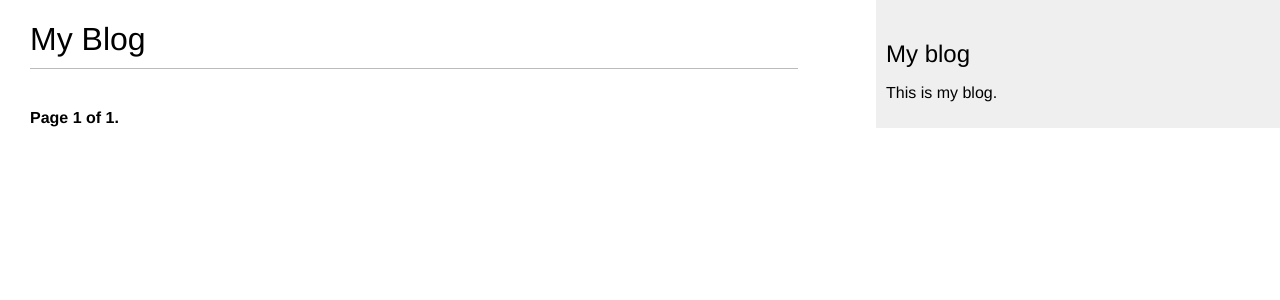
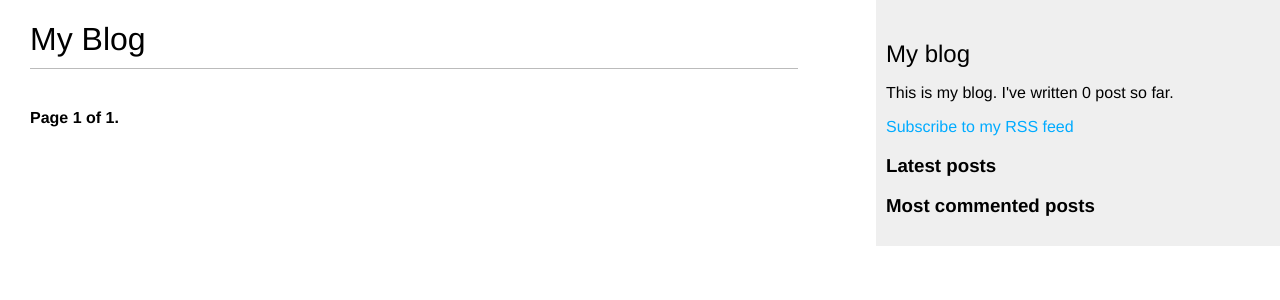
Before and after one commit to Zoki92/Blog, a Django app: page /blog/ in a window 1280 px wide. Shown: the top 300 px of the page. Run offline with Django 3.2, Linux system fonts and the light colour scheme; data that the repository does not hold is empty.

Commit message:
Added RSS feed

```diff
--- a/blog/templates/blog/base.html
+++ b/blog/templates/blog/base.html
@@ -1,4 +1,5 @@
 {% load static %}
+{% load blog_tags %}
 <!DOCTYPE html>
 <html>
 <head>
@@ -12,7 +13,19 @@
   </div>
   <div id="sidebar">
     <h2>My blog</h2>
-      <p>This is my blog.</p>
+      <p>This is my blog. I've written {% total_posts %} post so far.</p>
+      <p><a href="{% url "blog:post_feed" %}">Subscribe to my RSS feed</a></p>
+      <h3>Latest posts</h3>
+      {% show_latest_posts 3 %}
+      <h3>Most commented posts</h3>
+      {% get_most_commented_posts as most_commented_posts %}
+      <ul>
+      {% for post in most_commented_posts %}
+        <li>
+          <a href="{{ post.get_absolute_url }}">{{ post.title }}</a>
+        </li>
+      {% endfor %}
+      </ul>
   </div>
 </body>
 </html>
--- a/blog/templates/blog/post/detail.html
+++ b/blog/templates/blog/post/detail.html
@@ -1,5 +1,5 @@
 {% extends "blog/base.html" %}
-
+{% load blog_tags %}
 {% block title %}{{ post.title }}{% endblock %}
 
 {% block content %}
@@ -8,7 +8,7 @@
   <p class="date">
     Published {{ post.publish }} by {{ post.author }}
   </p>
-  {{ post.body|linebreaks }}
+  {{ post.body|markdown }}
   <p>
     <a href="{% url "blog:post_share" post.id %}">
       Share this post
--- /dev/null
+++ b/blog/templates/blog/post/latest_posts.html
@@ -0,0 +1,7 @@
+<ul>
+{% for post in latest_posts %}
+  <li>
+    <a href="{{ post.get_absolute_url }}">{{ post.title }}</a>
+  </li>
+{% endfor %}
+</ul>
--- a/blog/templates/blog/post/list.html
+++ b/blog/templates/blog/post/list.html
@@ -1,5 +1,5 @@
 {% extends "blog/base.html" %}
-
+{% load blog_tags %}
 {% block title %}My Blog{% endblock %}
 
 {% block content %}
@@ -22,7 +22,7 @@
     <p class="date">
       Published {{ post.publish }} by {{ post.author }}
     </p>
-    {{ post.body|truncatewords:30|linebreaks }}
+    {{ post.body|markdown|truncatewords:30 }}
   {% endfor %}
   {% include "pagination.html" with page=posts %}
   {% if tag %}
--- /dev/null
+++ b/blog/templatetags/blog_tags.py
@@ -0,0 +1,29 @@
+from django import template
+from ..models import Post
+from django.db.models import Count
+from django.utils.safestring import mark_safe
+import markdown
+
+register = template.Library()
+
+
+@register.simple_tag
+def total_posts():
+    return Post.published.count()
+
+
+@register.inclusion_tag('blog/post/latest_posts.html')
+def show_latest_posts(count=5):
+    latest_posts = Post.published.order_by('-publish')[:count]
+    return {'latest_posts': latest_posts}
+
+
+@register.simple_tag
+def get_most_commented_posts(count=5):
+    return Post.published.annotate(total_comments=Count('comments')
+                                   ).order_by('-total_comments')[:count]
+
+
+@register.filter(name="markdown")
+def markdown_format(text):
+    return mark_safe(markdown.markdown(text))
--- a/blog/urls.py
+++ b/blog/urls.py
@@ -1,5 +1,6 @@
 from django.urls import path
 from . import views
+from .feeds import LatestPostsFeed
 
 app_name = 'blog'
 
@@ -13,4 +14,5 @@
          views.post_share, name="post_share"),
     path('tag/<slug:tag_slug>/',
          views.post_list, name='post_list_by_tag'),
+    path('feed/', LatestPostsFeed(), name='post_feed'),
 ]
--- a/mysite/settings.py
+++ b/mysite/settings.py
@@ -37,6 +37,8 @@
     'django.contrib.sessions',
     'django.contrib.messages',
     'django.contrib.staticfiles',
+    'django.contrib.sites',
+    'django.contrib.sitemaps',
     # 3rd party
     'taggit',
     # Local
@@ -129,3 +131,5 @@
 
 
 EMAIL_BACKEND = 'django.core.mail.backends.console.EmailBackend'
+
+SITE_ID = 1
--- a/mysite/urls.py
+++ b/mysite/urls.py
@@ -1,7 +1,15 @@
 from django.contrib import admin
 from django.urls import path, include
+from django.contrib.sitemaps.views import sitemap
+from blog.sitemaps import PostSitemap
+
+sitemaps = {
+    'posts': PostSitemap,
+}
 
 urlpatterns = [
     path('admin/', admin.site.urls),
     path('blog/', include('blog.urls')),
+    path('sitemap.xml', sitemap, {'sitemaps': sitemaps},
+         name='django.contrib.sitemaps.views.sitemap')
 ]
```
Also changed, not shown: blog/feeds.py (added, +18 -0 lines), blog/sitemaps.py (added, +13 -0 lines), blog/templatetags/__init__.py (added).
